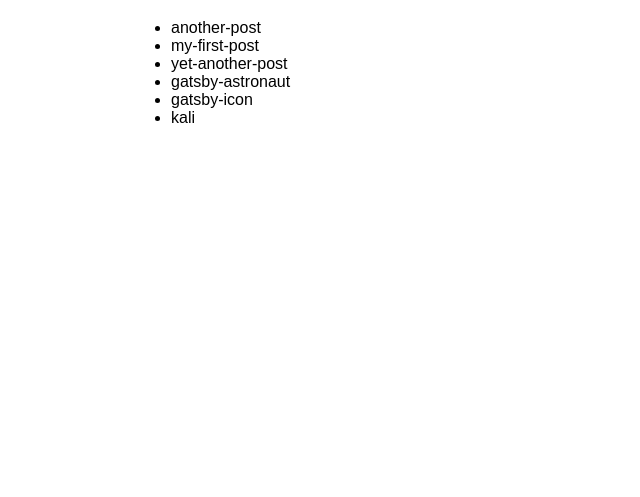
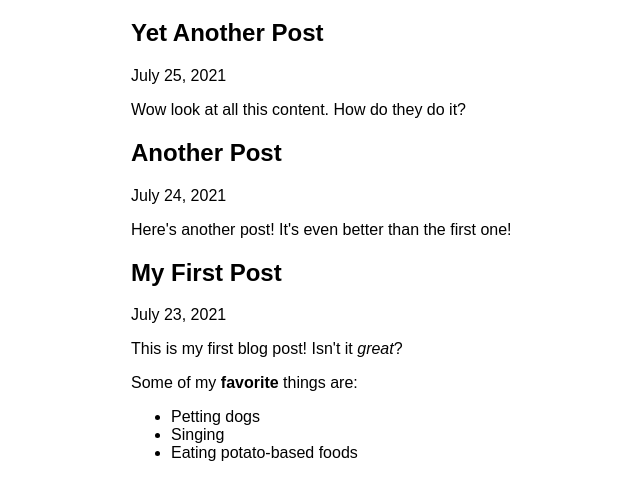
Before and after one commit to mehul-pawar/Omnidya, a Gatsby site: page /blog in a window 1280 px wide. Shown: the part 303-800 px from the top of the page, without its empty margins (259-899 px from the left). Built offline with nearby package versions, Linux system fonts and the light colour scheme; Gatsby itself is replaced by a stand-in of ours.

Commit message:
Transfrom data to use MDX

```diff
--- a/Blog/another-post.mdx
+++ b/Blog/another-post.mdx
@@ -0,0 +1,6 @@
+---
+title: "Another Post"
+date: "2021-07-24"
+---
+
+Here's another post! It's even better than the first one!
--- a/Blog/my-first-post.mdx
+++ b/Blog/my-first-post.mdx
@@ -0,0 +1,12 @@
+---
+title: "My First Post"
+date: "2021-07-23"
+---
+
+This is my first blog post! Isn't it *great*?
+
+Some of my **favorite** things are:
+
+* Petting dogs
+* Singing
+* Eating potato-based foods
--- a/Blog/yet-another-post.mdx
+++ b/Blog/yet-another-post.mdx
@@ -0,0 +1,6 @@
+---
+title: "Yet Another Post"
+date: "2021-07-25"
+---
+
+Wow look at all this content. How do they do it?
--- a/gatsby-config.js
+++ b/gatsby-config.js
@@ -42,5 +42,6 @@
     // this (optional) plugin enables Progressive Web App + Offline functionality
     // To learn more, visit: https://gatsby.dev/offline
     // `gatsby-plugin-offline`,
+    "gatsby-plugin-mdx",
   ],
 }
--- a/package.json
+++ b/package.json
@@ -5,10 +5,13 @@
   "version": "0.1.0",
   "author": "Kyle Mathews <mathews.kyle@gmail.com>",
   "dependencies": {
+    "@mdx-js/mdx": "^1.6.22",
+    "@mdx-js/react": "^1.6.22",
     "gatsby": "^4.9.2",
     "gatsby-plugin-gatsby-cloud": "^4.9.0",
     "gatsby-plugin-image": "^2.9.0",
     "gatsby-plugin-manifest": "^4.9.0",
+    "gatsby-plugin-mdx": "^3.9.0",
     "gatsby-plugin-offline": "^5.9.0",
     "gatsby-plugin-react-helmet": "^5.9.0",
     "gatsby-plugin-sharp": "^4.9.0",
--- a/src/pages/blog.js
+++ b/src/pages/blog.js
@@ -1,11 +1,12 @@
 import * as React from 'react'
 import { graphql } from 'gatsby'
 import Layout from '../components/layout'
+import { MDXRenderer } from 'gatsby-plugin-mdx'
 
 const BlogPage = ({data}) => {
   return (
     <Layout pageTitle="My Blog Posts">
-     <ul>
+     {/* <ul>
        {
          data.allFile.nodes.map(node => (
           <li key={node.name}>
@@ -13,19 +14,46 @@
           </li>
          ))
        }
-     </ul>
+     </ul> */}
+     {
+       data.allMdx.nodes.map(node=>(
+         <article key={node.id}>
+            <h2>{node.frontmatter.title}</h2>
+            <p>{node.frontmatter.date}</p>
+            <MDXRenderer>
+              {node.body}
+            </MDXRenderer>
+           </article>
+       ))
+     }
     </Layout>
   )
 }
 
-export const query = graphql`
+// export const query = graphql`
+// query{
+//   allFile {
+//     nodes {
+//       name
+//     }
+//   }
+// }
+// `
+
+export const query =graphql `
 query{
-  allFile {
+  allMdx(sort: {fields: frontmatter___date, order: DESC}) {
     nodes {
-      name
+      frontmatter {
+        date(formatString: "MMMM DD, YYYY")
+        title
+      }
+      id
+      body
     }
   }
 }
+
 `
 
 export default BlogPage
```
Also changed, not shown: 1 other file.
